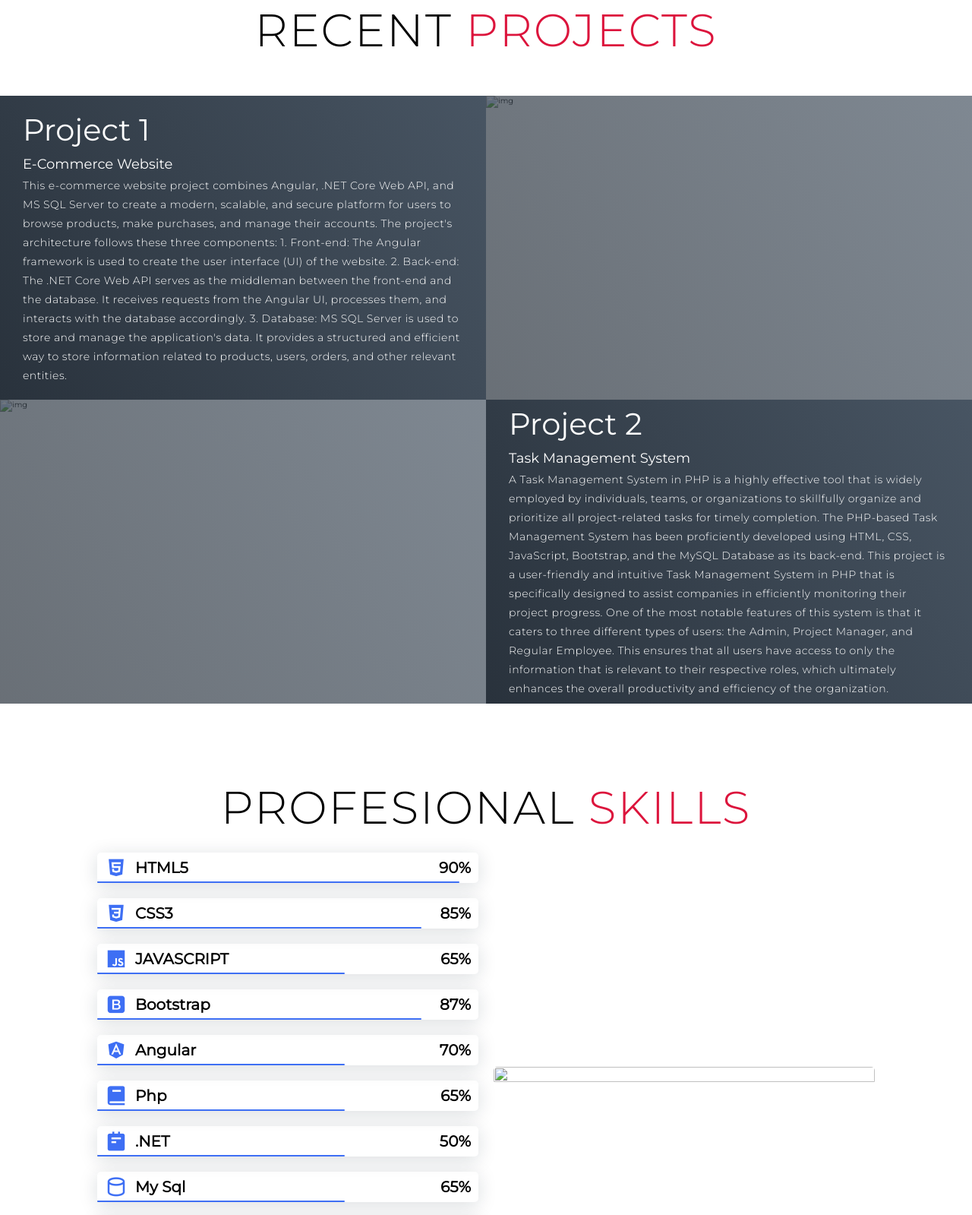
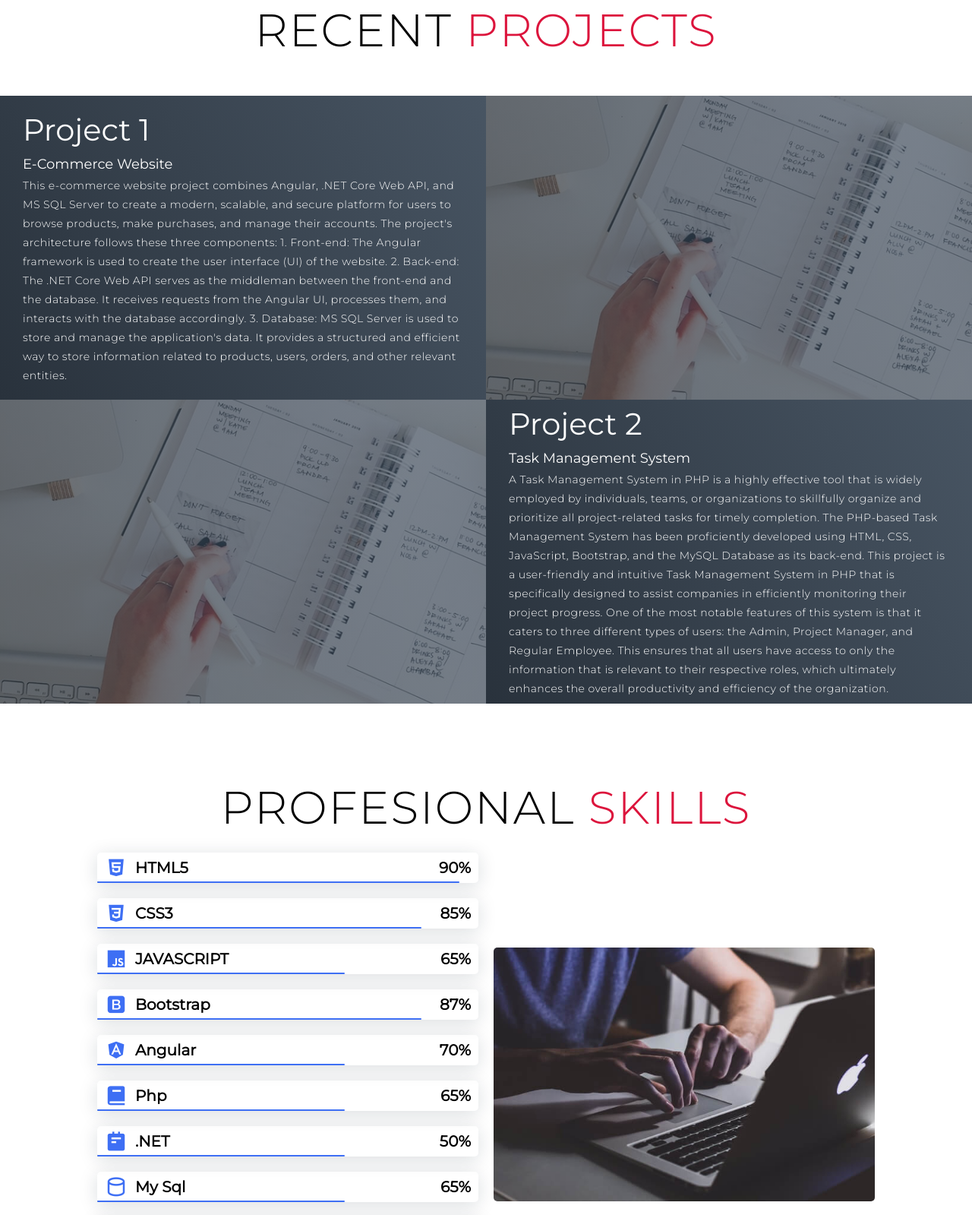
Before and after one commit to Suraj2810/resume, a plain HTML site: page index.html in a window 1280 px wide. Shown: the part 2297-3896 px from the top of the page at 76% size. Drawn offline with nearby package versions, Linux system fonts and the light colour scheme; a script that the page names is missing.

Commit message:
updated index file

```diff
--- a/index.html
+++ b/index.html
@@ -112,7 +112,7 @@
               Behind the scenes, the MS SQL Server database plays a crucial role in ensuring that the application's data is securely stored and managed. It provides a highly structured and efficient way to store information related to products, users, orders, and other entities, ensuring that users can access the information they need quickly and easily. Overall, this project represents a significant milestone in the e-commerce industry, offering users a one-stop-shop for all their online shopping needs.</p>
            --></div>
           <div class="project-img">
-            <img src="./img/img-1.png" alt="img">
+            <img src="./img-1.png" alt="img">
           </div>
         </div>
         <div class="project-item">
@@ -124,7 +124,7 @@
               This project is a user-friendly and intuitive Task Management System in PHP that is specifically designed to assist companies in efficiently monitoring their project progress. One of the most notable features of this system is that it caters to three different types of users: the Admin, Project Manager, and Regular Employee. This ensures that all users have access to only the information that is relevant to their respective roles, which ultimately enhances the overall productivity and efficiency of the organization.</p>
           </div>
           <div class="project-img">
-            <img src="./img/img-1.png" alt="img">
+            <img src="./img-1.png" alt="img">
           </div>
         </div>
       </div>
@@ -260,7 +260,7 @@
         </div>
 
         <div>
-            <img src="./img/work3.jpg" alt="" class="skills__img">
+            <img src="./work3.jpg" alt="" class="skills__img">
         </div>
     </div>
 </section>
@@ -293,7 +293,7 @@
     <div class="about container">
       <div class="col-left">
         <div class="about-img">
-          <img src="./img/about.jpg" alt="img">
+          <img src="./about.jpg" alt="img">
         </div>
       </div>
       <div class="col-right">
```
